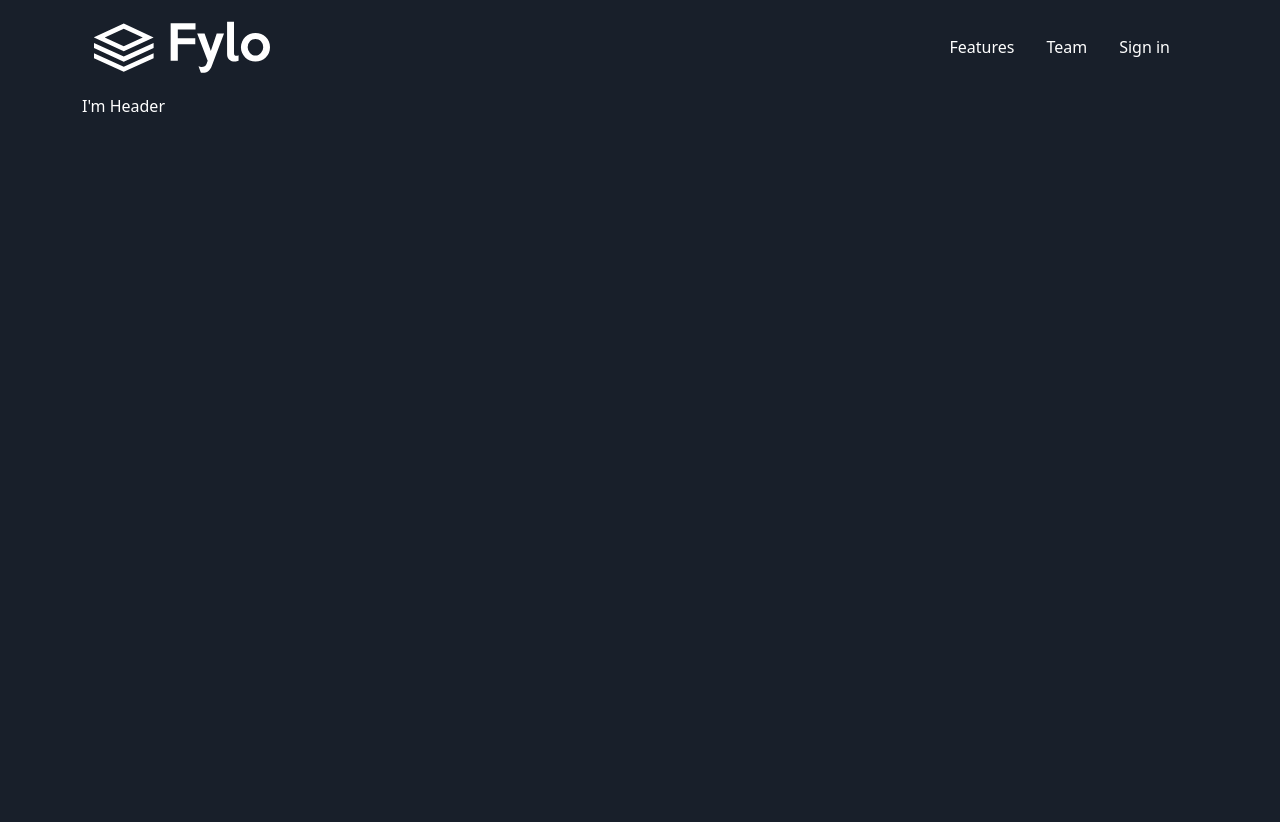
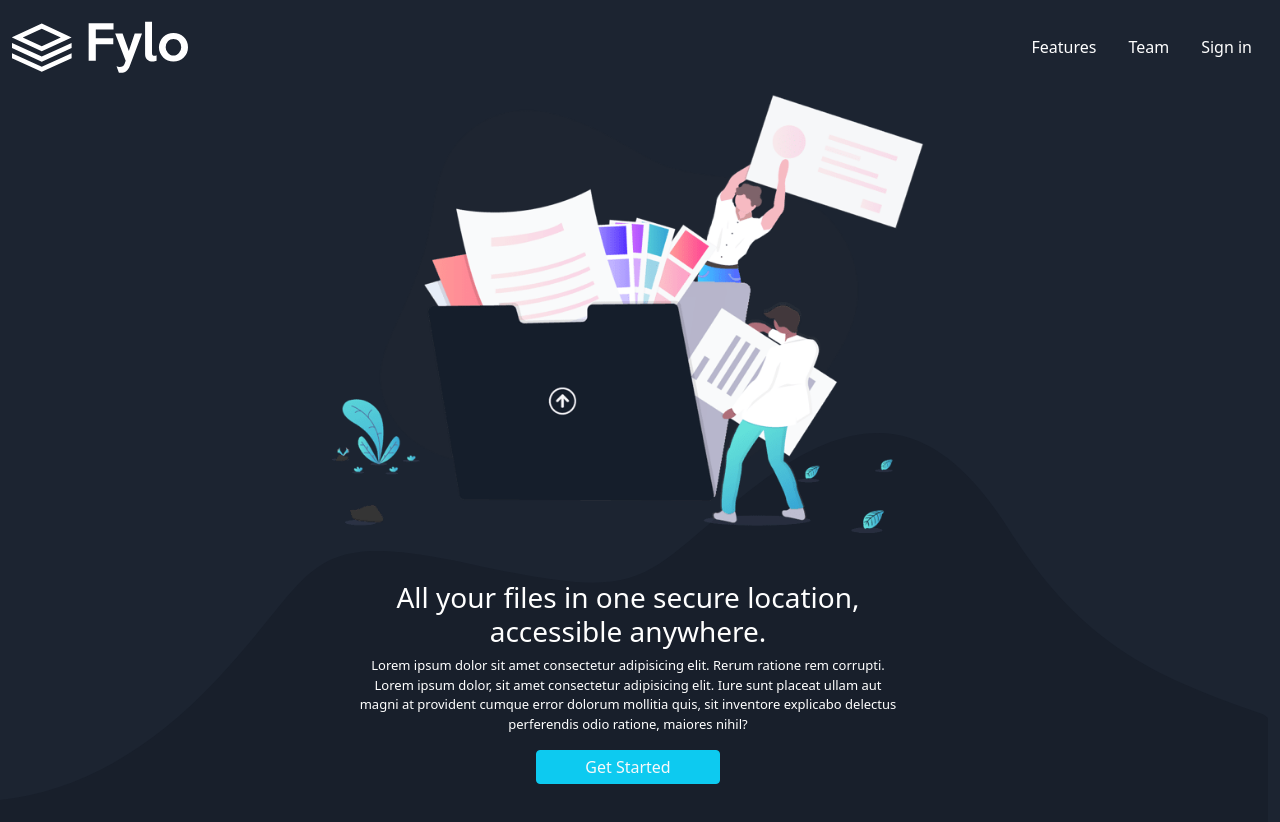
Before and after one commit to AmanySirajAl-Din/React_ITI_Labs, a React (Create React App) app: page / in a window 1280 px wide. Shown: the top 822 px of the page. Before the commit the page ends 800 px from the top, so only its background shows below. Built offline with nearby package versions, Linux system fonts and the light colour scheme.

Commit message:
Create Header Structure & style

```diff
--- a/src/App.css
+++ b/src/App.css
@@ -2,10 +2,17 @@
   box-sizing: border-box;
   margin: 0;
   padding: 0;
-  background-color: hsl(218, 28%, 13%);
+}
+
+.App{
+  background-color: hsl(217, 28%, 15%);
   color: white;
 }
 
 a{
   color: white!important;
 }
+
+img, svg{
+  width: 100%;
+}
--- a/src/App.js
+++ b/src/App.js
@@ -5,7 +5,7 @@ import Header from "./Lab1-layout/header.js";
 
 function App() {
   return (
-    <div className="App container">
+    <div className="App container-fluid p-0">
       <Navbar />
       <Header />
     </div>
--- /dev/null
+++ b/src/Lab1-layout/header.css
@@ -0,0 +1,15 @@
+.bg-img1{
+    background-image: url("./assets/images/bg-curvy-desktop.svg");
+    background-size: 100% auto;
+    background-position: bottom;
+    background-repeat: no-repeat;
+}
+
+button{
+    border-radius: 20px;
+
+}
+
+p{
+    font-size: small;
+}
--- a/src/Lab1-layout/header.js
+++ b/src/Lab1-layout/header.js
@@ -1,10 +1,29 @@
 import { Component } from "react";
-import logoImg from "./assets/images/logo.svg"
+import "./header.css";
+import headerImg from "./assets/images/illustration-intro.png";
+
 
 function Header() {
     return (
-        <header>I'm Header</header>
-
+        <header className="container-fluid row text-center bg-img1">
+            <div className="col-lg-3 col-md-2 col-1"></div>
+            <div className="col-lg-6 col-md-8 col-10">
+                <img src={headerImg} className="" />
+                <div className="container py-5">
+                    <h3 className="row">
+                        All your files in one secure location,
+                        accessible anywhere.
+                    </h3>
+                    <p>Lorem ipsum dolor sit amet consectetur adipisicing elit. Rerum ratione rem corrupti.
+                        Lorem ipsum dolor, sit amet consectetur adipisicing elit. Iure sunt placeat
+                        ullam aut magni at provident cumque error dolorum mollitia quis,
+                        sit inventore explicabo delectus perferendis odio ratione, maiores nihil?
+                    </p>
+                    <button className="btn btn-info text-light py-1 px-5">Get Started</button>
+                </div>
+            </div>
+            <div className="col-lg-3 col-md-2 col-1"></div>
+        </header>
     );
 }
 
```
